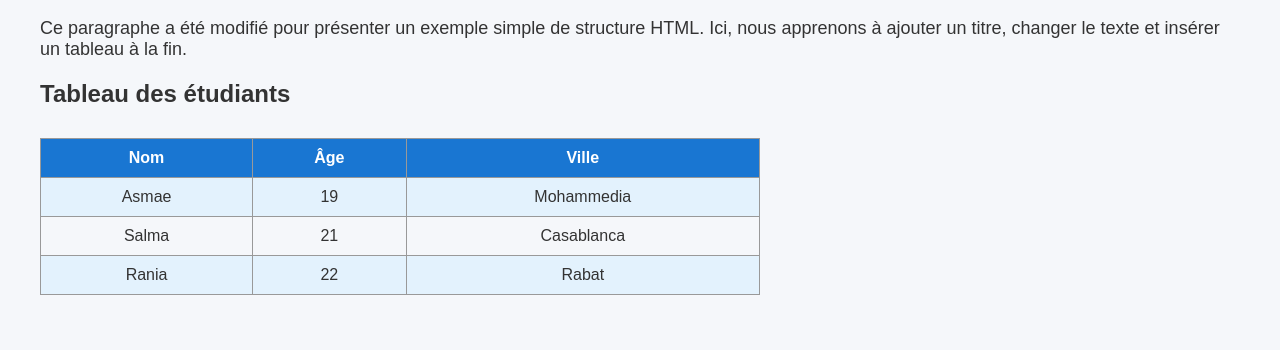
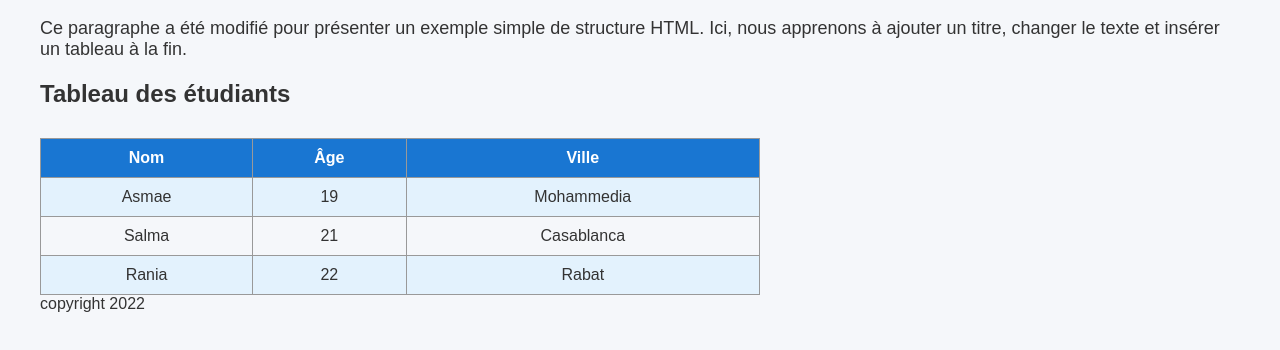
Before and after one commit to Asmae913/activit-6_0, a plain HTML site: page index.html in a window 1280 px wide. Shown: the part 80-430 px from the top of the page. Drawn offline with Linux system fonts and the light colour scheme.

Commit message:
index.html (2)

```diff
--- a/index.html
+++ b/index.html
@@ -71,3 +71,4 @@
 
 </body>
 </html>
+<span>copyright 2022</span>
```
